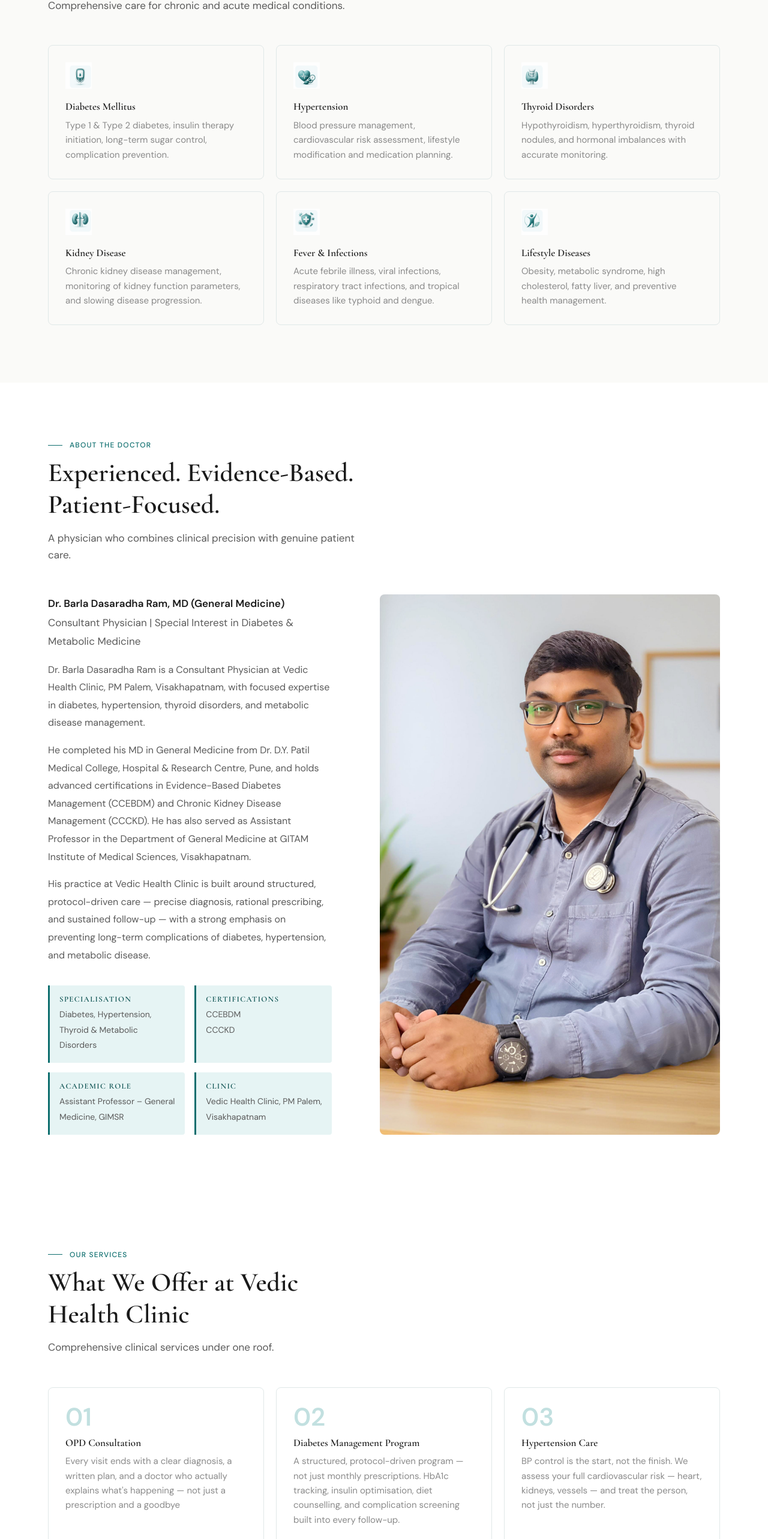
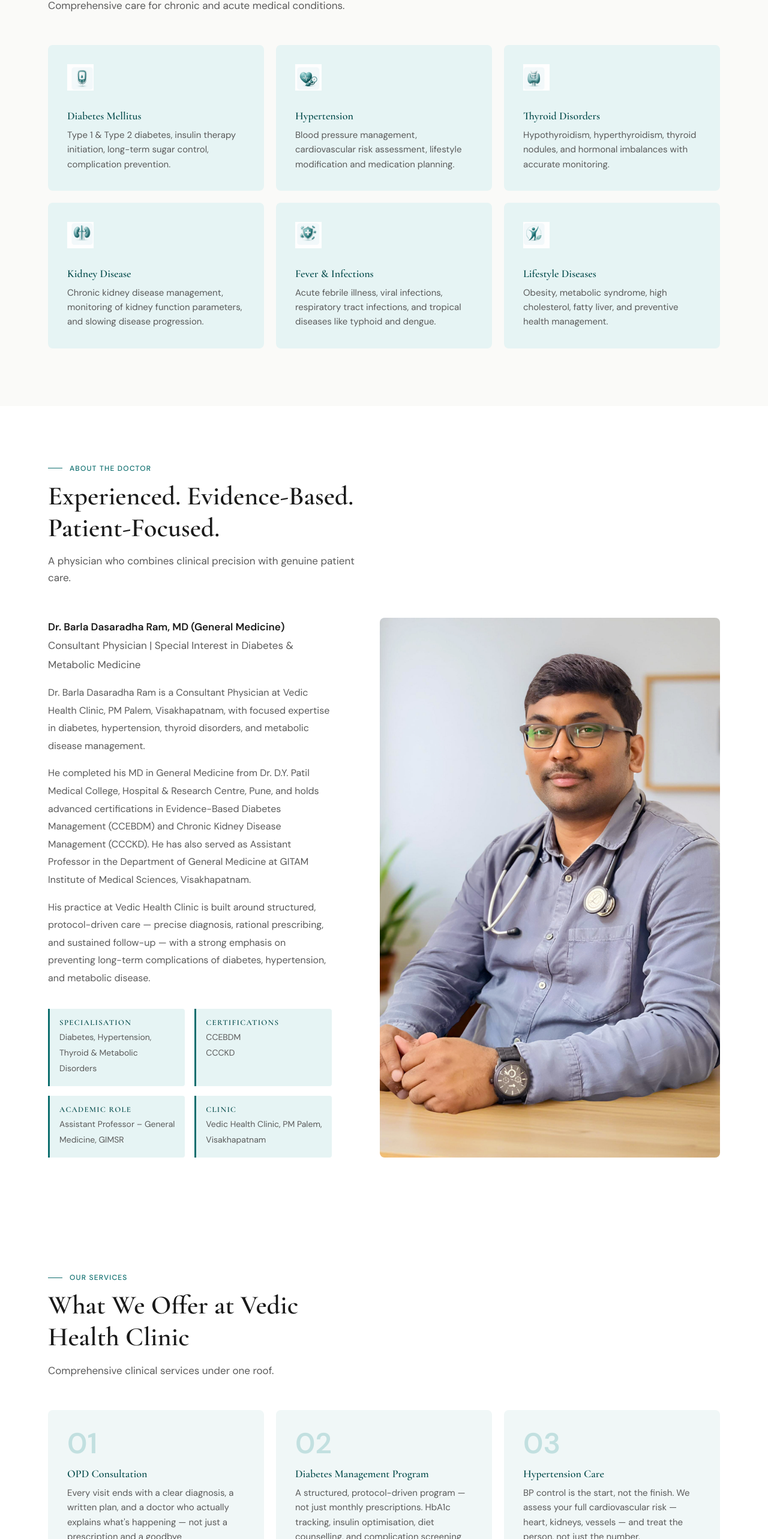
Before and after one commit to kakunuriMahesh/VHC-DR, a React (Vite) app: page / in a window 1280 px wide. Shown: the part 1070-3636 px from the top of the page at 60% size. Built offline with nearby package versions, Linux system fonts and the light colour scheme.

Commit message:
updated cards colors

```diff
--- a/src/App.tsx
+++ b/src/App.tsx
@@ -392,10 +392,10 @@ function MainApp() {
           <p className="text-[14px] md:text-[17px] text-[#5a5a5a] max-w-[520px] leading-relaxed mb-10 md:mb-13">Comprehensive care for chronic and acute medical conditions.</p>
           <div className="grid grid-cols-1 sm:grid-cols-2 lg:grid-cols-3 gap-4 md:gap-5 mt-10 md:mt-13">
             {conditions.map((item, i) => (
-              <div key={i} className="fade-up opacity-0 translate-y-7 transition-all duration-700 border border-[#e0e8e8] rounded-lg p-5 md:p-7 hover:border-[#0d6e6e] hover:shadow-lg hover:-translate-y-0.5">
-                <div className="w-10 md:w-12 h-10 md:h-12 mb-3 md:mb-4">{item.icon}</div>
-                <h3 className="text-[14px] md:text-[17px] font-semibold text-[#1a1a1a] mb-2">{item.title}</h3>
-                <p className="text-[12px] md:text-[15px] text-[#8a8a8a] leading-relaxed">{item.desc}</p>
+              <div key={i} className="fade-up opacity-0 translate-y-7 transition-all duration-700 bg-[#e6f4f4] rounded-lg p-6 md:p-8 hover:bg-[#d4eaea] hover:shadow-lg hover:-translate-y-1">
+                <div className="w-12 md:w-14 h-12 md:h-14 mb-4 md:mb-5">{item.icon}</div>
+                <h3 className="text-[15px] md:text-[18px] font-semibold text-[#094f4f] mb-2">{item.title}</h3>
+                <p className="text-[13px] md:text-[15px] text-[#5a5a5a] leading-relaxed">{item.desc}</p>
               </div>
             ))}
           </div>
@@ -453,10 +453,10 @@ function MainApp() {
           <p className="text-[14px] md:text-[17px] text-[#5a5a5a] max-w-[520px] leading-relaxed mb-10 md:mb-13">Comprehensive clinical services under one roof.</p>
           <div className="grid grid-cols-1 sm:grid-cols-2 lg:grid-cols-3 gap-4 md:gap-5 mt-10 md:mt-13">
             {services.map((item, i) => (
-              <div key={i} className="fade-up opacity-0 translate-y-7 transition-all duration-700 bg-white border border-[#e0e8e8] rounded-lg p-5 md:p-7">
-                <div className="text-[32px] md:text-[42px] font-semibold text-[#c2e0e0] leading-none mb-3">{item.num}</div>
-                <h3 className="text-[14px] md:text-[17px] font-semibold text-[#1a1a1a] mb-2">{item.title}</h3>
-                <p className="text-[12px] md:text-[15px] text-[#8a8a8a] leading-relaxed">{item.desc}</p>
+              <div key={i} className="fade-up opacity-0 translate-y-7 transition-all duration-700 bg-[#f0f7f7] rounded-lg p-6 md:p-8 hover:bg-[#e6f4f4] hover:shadow-lg hover:-translate-y-1">
+                <div className="text-[38px] md:text-[48px] font-semibold text-[#c2e0e0] leading-none mb-4">{item.num}</div>
+                <h3 className="text-[15px] md:text-[18px] font-semibold text-[#094f4f] mb-2">{item.title}</h3>
+                <p className="text-[13px] md:text-[15px] text-[#5a5a5a] leading-relaxed">{item.desc}</p>
               </div>
             ))}
           </div>
```
